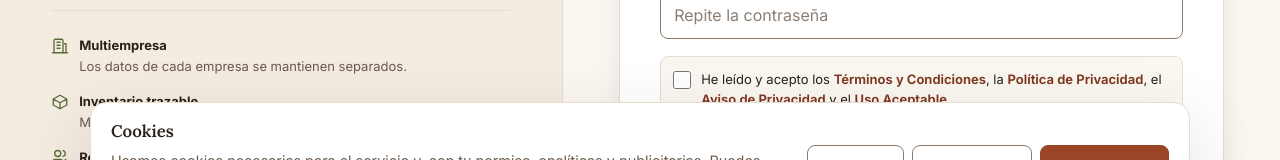
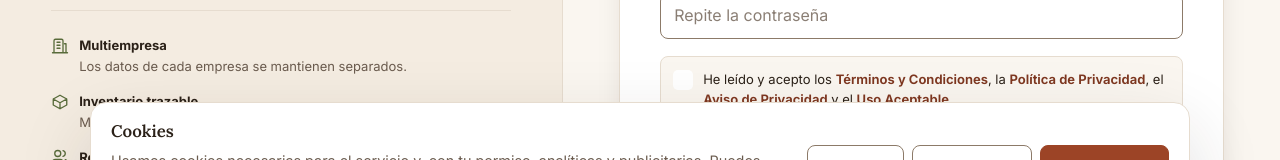
Before and after one commit to AnderFonseca29/Inventario-General, an Angular app in the folder frontend/: page /registro in a window 1280 px wide. Shown: the part 551-711 px from the top of the page. Built offline with nearby package versions, Linux system fonts and the light colour scheme.

Commit message:
fix(ui): completa areas tactiles y checkbox accesible

```diff
--- a/frontend/src/app/features/auth/registro.component.ts
+++ b/frontend/src/app/features/auth/registro.component.ts
@@ -229,6 +229,7 @@ import { BrandMarkComponent } from '../../shared/brand-mark.component';
 
               <div class="brand-field auth__field">
                 <label class="brand-check">
+                  <span class="brand-check__control">
                     <input
                       type="checkbox"
                       formControlName="aceptaTerminos"
@@ -236,6 +237,8 @@ import { BrandMarkComponent } from '../../shared/brand-mark.component';
                       [attr.aria-invalid]="form.controls.aceptaTerminos.touched && form.controls.aceptaTerminos.invalid"
                       [attr.aria-describedby]="form.controls.aceptaTerminos.touched && form.controls.aceptaTerminos.invalid ? 'terminos-error' : null"
                     />
+                    <span class="brand-check__box" aria-hidden="true"></span>
+                  </span>
                   <span>
                     He leído y acepto los
                     <a href="legal/terminos-y-condiciones.md" target="_blank" rel="noopener noreferrer">Términos y Condiciones</a>,
--- a/frontend/src/app/features/landing/sections/landing-nav.component.scss
+++ b/frontend/src/app/features/landing/sections/landing-nav.component.scss
@@ -47,6 +47,8 @@
 .nav__links a {
   display: inline-flex;
   align-items: center;
+  justify-content: center;
+  min-width: 44px;
   min-height: 44px;
   padding: 0 12px;
   border-radius: var(--brand-radius-sm);
--- a/frontend/src/app/features/landing/sections/site-footer.component.scss
+++ b/frontend/src/app/features/landing/sections/site-footer.component.scss
@@ -58,6 +58,7 @@
 .footer__cookies {
   display: inline-flex;
   align-items: center;
+  min-width: 44px;
   min-height: 44px;
   padding: 4px 0;
   border: 0;
--- a/frontend/src/styles/_brand.scss
+++ b/frontend/src/styles/_brand.scss
@@ -556,12 +556,53 @@
   cursor: pointer;
 }
 
-.brand-check input {
-  width: 18px;
-  height: 18px;
-  margin: 2px 0 0;
+.brand-check__control {
+  position: relative;
+  display: inline-flex;
+  width: 20px;
+  height: 20px;
+  margin-top: 1px;
   flex: 0 0 auto;
-  accent-color: var(--brand-primary);
+}
+
+.brand-check__control input {
+  position: absolute;
+  inset: -12px;
+  width: 44px;
+  height: 44px;
+  margin: 0;
+  opacity: 0;
+  cursor: pointer;
+}
+
+.brand-check__box {
+  display: grid;
+  width: 20px;
+  height: 20px;
+  place-items: center;
+  border: 1.5px solid var(--brand-border-strong);
+  border-radius: 5px;
+  background: var(--brand-surface);
+  pointer-events: none;
+}
+
+.brand-check__control input:checked + .brand-check__box {
+  border-color: var(--brand-primary);
+  background: var(--brand-primary);
+}
+
+.brand-check__control input:checked + .brand-check__box::after {
+  width: 10px;
+  height: 5px;
+  border-bottom: 2px solid var(--brand-primary-contrast);
+  border-left: 2px solid var(--brand-primary-contrast);
+  content: '';
+  transform: rotate(-45deg) translateY(-1px);
+}
+
+.brand-check__control input:focus-visible + .brand-check__box {
+  outline: 2px solid var(--brand-primary);
+  outline-offset: 2px;
 }
 
 .brand-check a {
```
Lines whose indentation alone changed are shown as unchanged.
